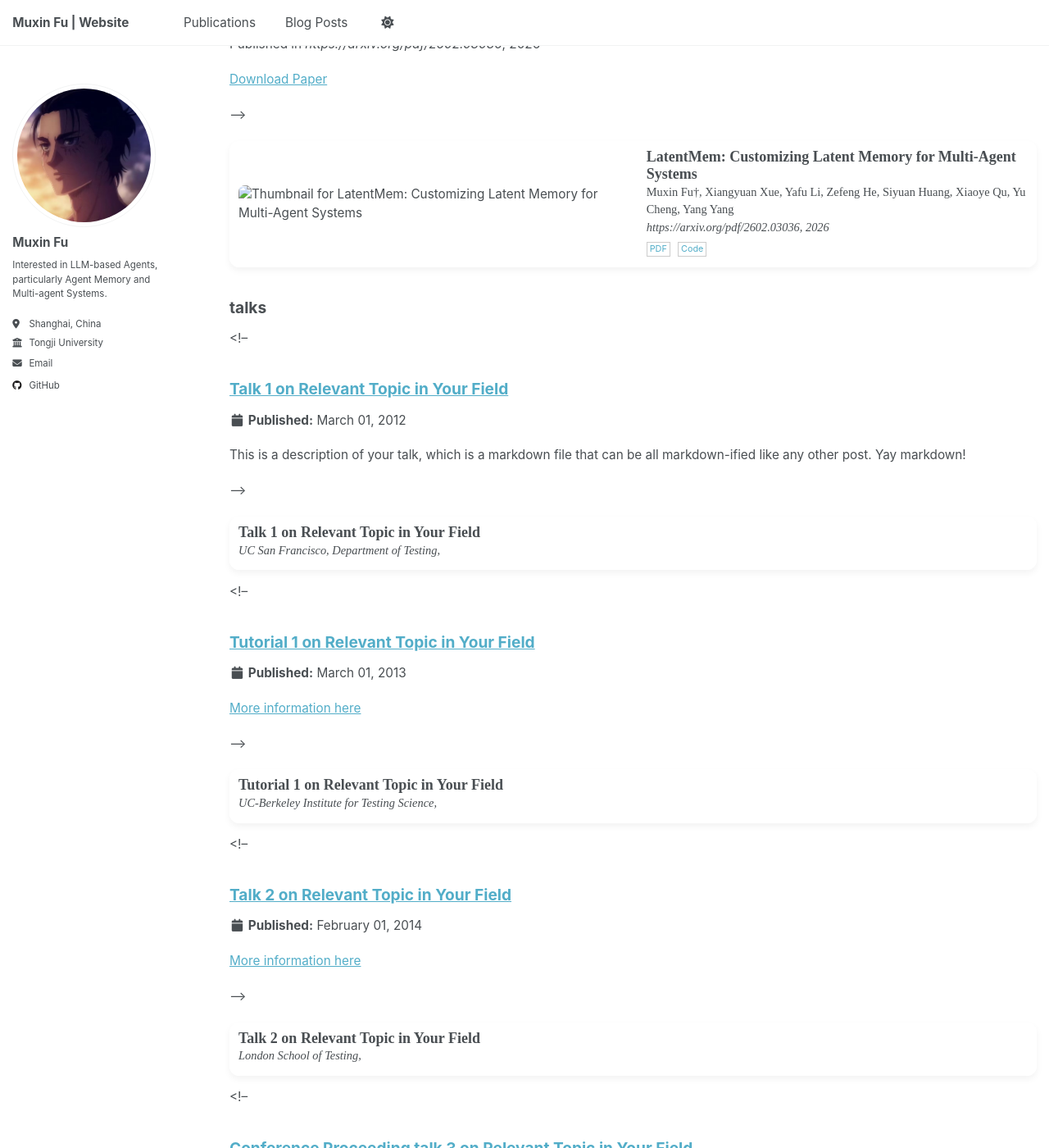
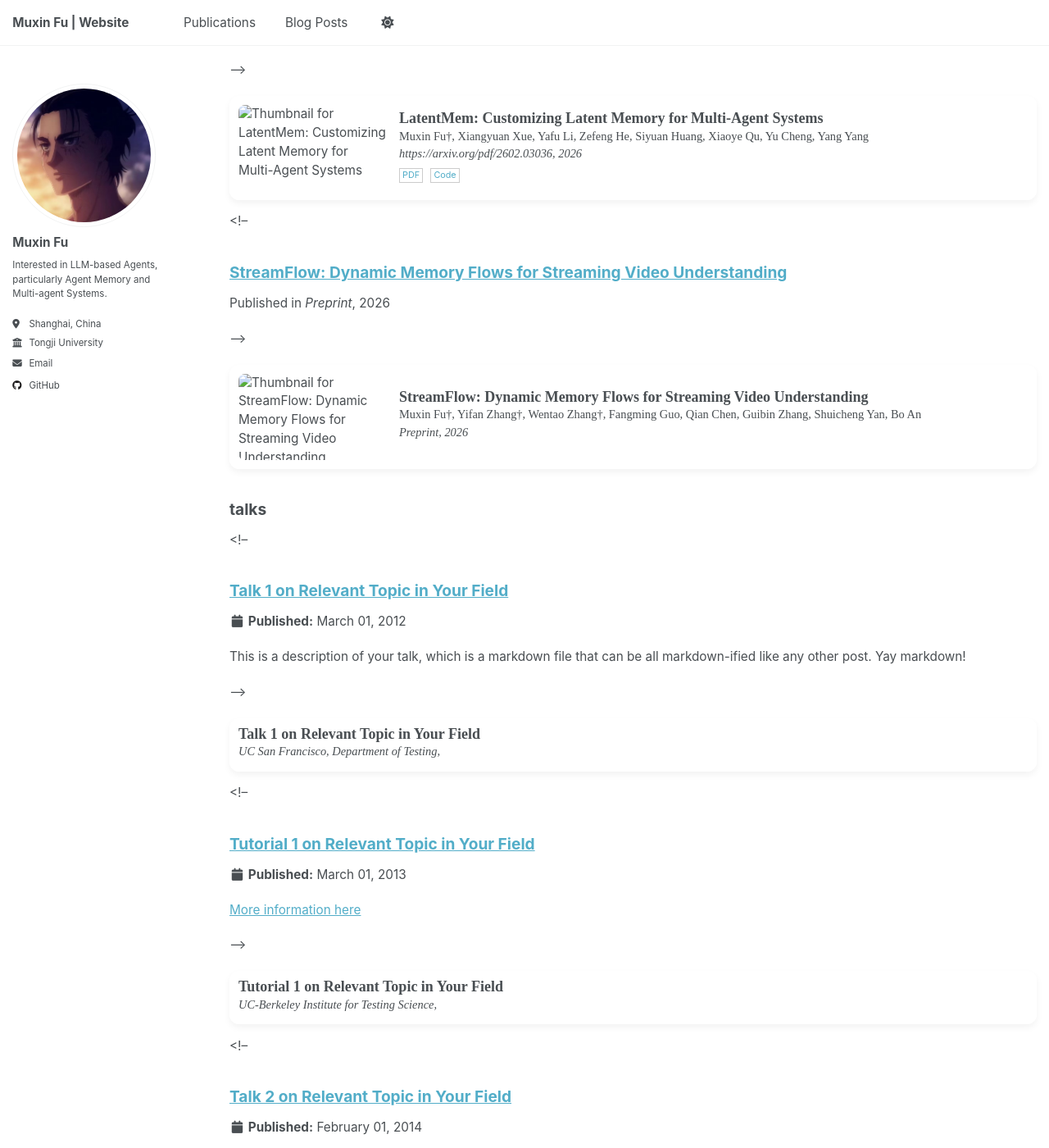
Before and after one commit to KANABOON1/KANABOON1.github.io, a Jekyll site: the page built from _pages/sitemap.md, in a window 1280 px wide and 1400 px high, scrolled down 7611 px. Shown: the whole window at 82% size. Built offline with Jekyll 4.4.1, drawn with Linux system fonts in a browser that asks for light colours.

Commit message:
Update experiences.

```diff
--- /dev/null
+++ b/_publications/2026-08-11-StreamFlow_Dynamic_Memory_Flows_for_Streaming_Video_Understanding.md
@@ -0,0 +1,9 @@
+---
+title: "StreamFlow: Dynamic Memory Flows for Streaming Video Understanding"
+authors: "Muxin Fu†, Yifan Zhang†, Wentao Zhang†, Fangming Guo, Qian Chen, Guibin Zhang, Shuicheng Yan, Bo An"
+venue: "Preprint"
+year: "2026"
+collection: "publications"
+category: "conferences"
+image: "images/streamflow.png"
+---
--- a/_sass/layout/_publication.scss
+++ b/_sass/layout/_publication.scss
@@ -74,9 +74,18 @@
   gap: 16px;
 }
 
+.publication-image {
+  width: 180px;
+  height: 105px;
+  flex: 0 0 180px;
+  display: flex;
+  align-items: center;
+  justify-content: center;
+}
+
 .publication-image img {
-  width: 180px;
-  height: auto;
+  width: 100%;
+  height: 100%;
   border-radius: 8px;
-  object-fit: cover;
+  object-fit: contain;
 }
```
Also changed, not shown: _pages/about.md (+2 -0 lines), _publications/images/streamflow.png (added).
